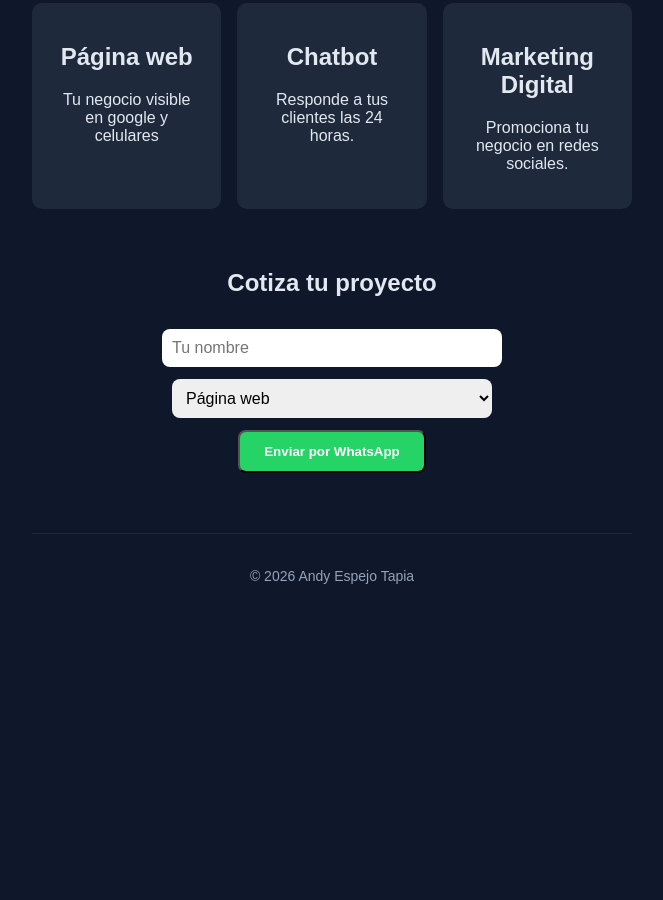
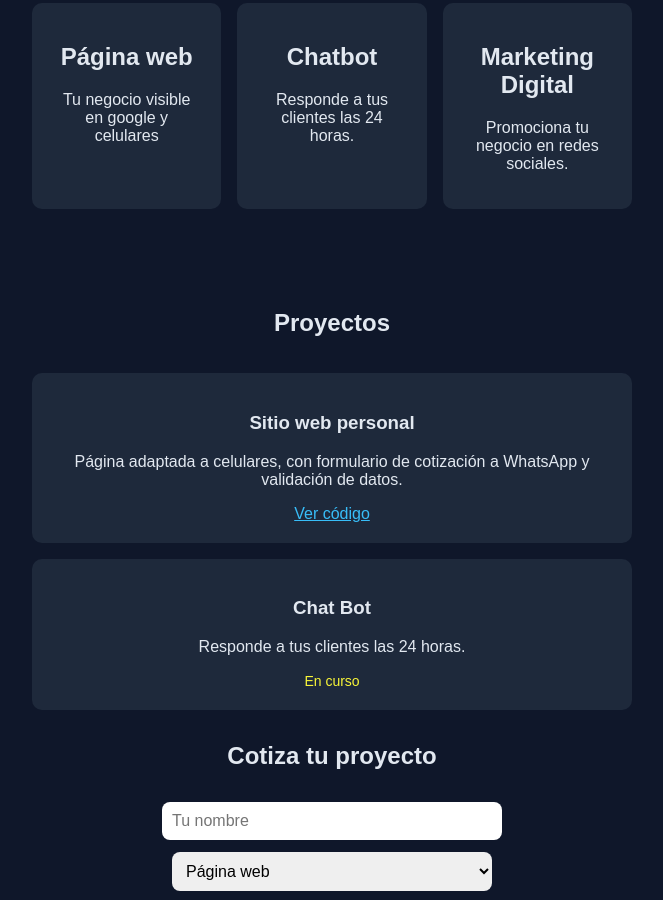
Before and after one commit to tommerespejo-hash/Imperio, a plain HTML site: page index.html in a window 1280 px wide. Shown: the part 391-1291 px from the top of the page, without its empty margins (308-971 px from the left). Before the commit the page ends 1069 px from the top, so only its background shows below. Drawn offline with Linux system fonts and the light colour scheme.

Commit message:
agregar proyecto

```diff
--- a/index.html
+++ b/index.html
@@ -37,6 +37,21 @@
     </div>
 </section>
 <section class="contacto">
+    <section class="proyectos">
+  <h2>Proyectos</h2>
+
+  <div class="tarjeta">
+    <h3>Sitio web personal</h3>
+    <p>Página adaptada a celulares, con formulario de cotización a WhatsApp y validación de datos.</p>
+    <a href="https://github.com/tommerespejo-hash/Imperio" target="_blank" rel="noopener">Ver código</a>
+  </div>
+
+  <div class="tarjeta">
+    <h3>Chat Bot</h3>
+    <p>Responde a tus clientes las 24 horas.</p>
+    <span class="estado">En curso</span>
+  </div>
+</section>
   <h2>Cotiza tu proyecto</h2>
   <input id="nombre" type="text" placeholder="Tu nombre">
   <select id="servicio">
--- a/style.css
+++ b/style.css
@@ -98,3 +98,18 @@ h1 {
   font-weight: bold;
   flex-shrink: 0;
 }
+.proyectos {
+  margin-top: 40px;
+  display: flex;
+  flex-direction: column;
+  gap: 16px;
+}
+
+.proyectos a {
+  color: #38bdf8;
+}
+
+.estado {
+  color: #f8f538;
+  font-size: 14px;
+}
```
